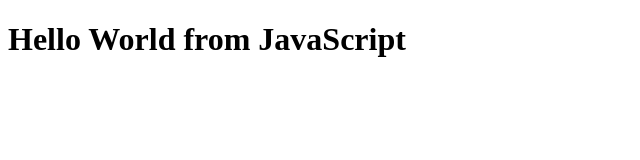
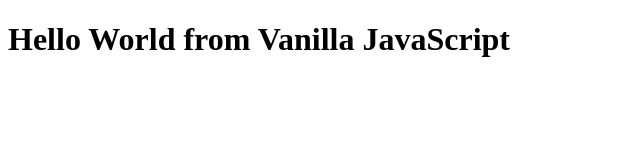
Before and after one commit to ShaneDsouza4/Swiggy-Order-Explorer, a plain HTML site: page index.html in a window 1280 px wide. Shown: the whole page, without its empty margins (0-640 px from the left). Drawn offline with Linux system fonts and the light colour scheme.

Commit message:
h1 tag injected from index.js

```diff
--- a/index.html
+++ b/index.html
@@ -7,12 +7,8 @@
 </head>
 <body>
     <div id="root"></div>
-    <script>
-        const heading = document.createElement("h1");
-        heading.innerHTML = "Hello World from JavaScript"
+    <script src="index.js">
 
-       const root =  document.getElementById('root')
-       root.appendChild(heading);
     </script>
 </body>
 </html>
--- /dev/null
+++ b/index.js
@@ -0,0 +1,5 @@
+const heading = document.createElement("h1");
+heading.innerHTML = "Hello World from Vanilla JavaScript"
+
+const root =  document.getElementById('root')
+root.appendChild(heading);
```
